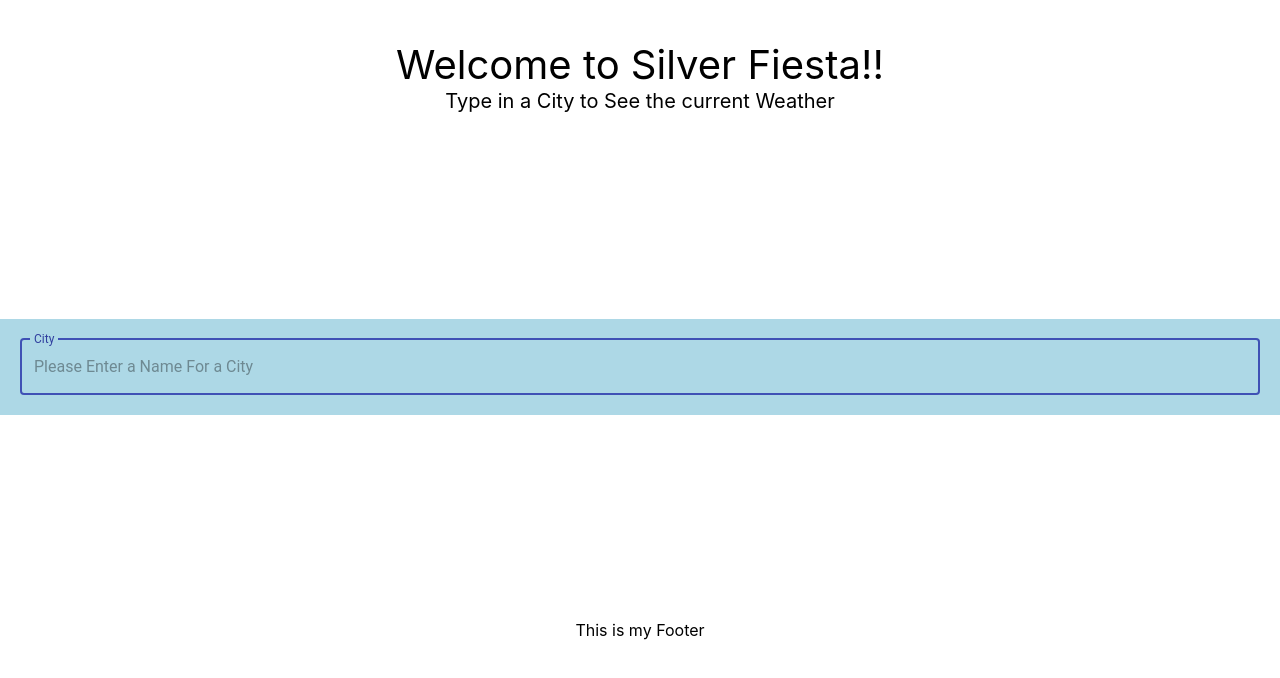
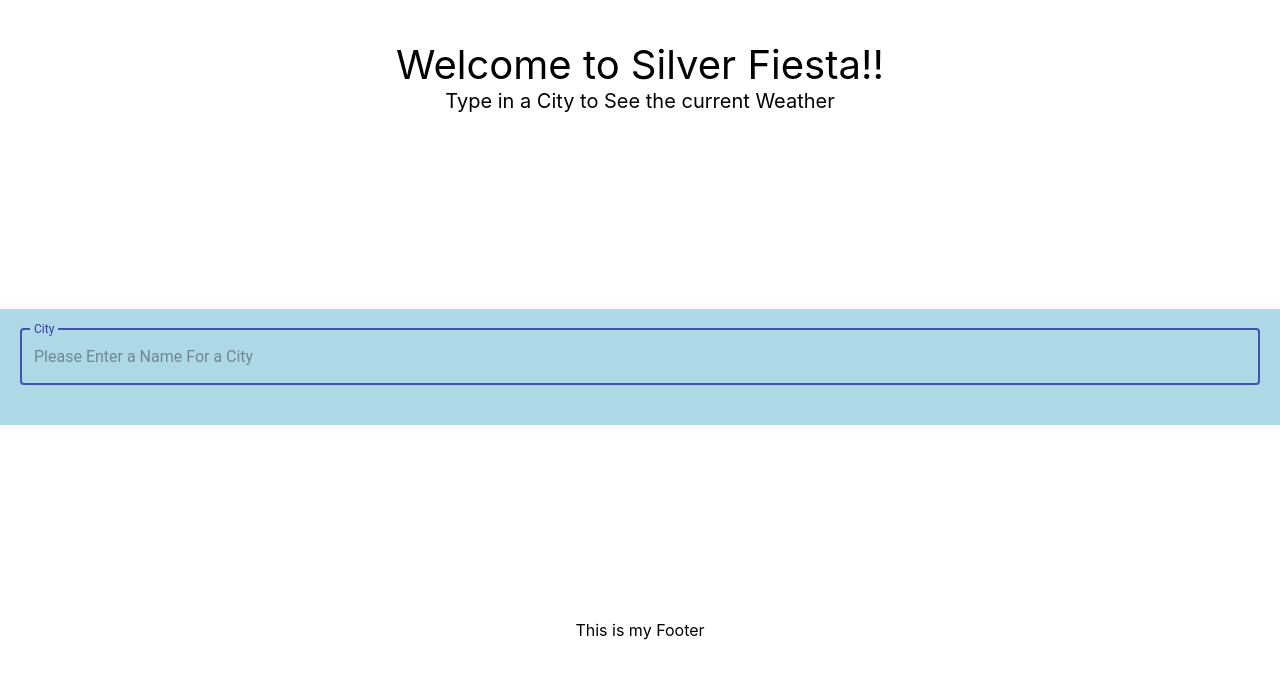
Before and after one commit to eltijuas1988/silver-fiesta, a React (Create React App) app: page / in a window 1280 px wide. Shown: the top 678 px of the page. Built offline with nearby package versions, Linux system fonts and the light colour scheme.

Commit message:
Cleaned up InputBox.

```diff
--- a/src/Body/InputBox.js
+++ b/src/Body/InputBox.js
@@ -7,6 +7,7 @@ const apiKey = 'b2077944e95bdb0c5e00862011d622ad'
 class InputBox extends React.PureComponent {
   state = {
     city: "",
+    error: null,
   }
 
   onChange = (e) => {
@@ -20,29 +21,40 @@ class InputBox extends React.PureComponent {
   }
 
   sendRequest = () => {
+    const domain = "http://api.openweathermap.org/data/2.5/weather"
     const {city} = this.state
+    const params = `?q=${city}&units=imperial&appid=${apiKey}`
 
     if (!city || !city.length > 0) return
-    let url =
-      `http://api.openweathermap.org/data/2.5/weather?q=${city}&units=imperial&appid=${apiKey}`
+    let url = `${domain}${params}`
 
     axios.get(`${url}`)
     .then(res => {
+      this.setState({error: null})
+
       const {data} = res
       const main = data && data.main
       const {temp} = main
+
       console.log({temp})
     })
     .catch(error => {
+      this.setState({error: "Please Enter a Valid City Name"})
+
       console.log({error})
     })
   }
 
   render() {
+    const {error} = this.state
+
     return (
       <TextField
+        error={!!error}
         id="outlined-full-width"
-        label="City"
+        label={"City"}
+        style={{paddingBottom: error ? 0 : 20}}
+        helperText={error}
         placeholder="Please Enter a Name For a City"
         fullWidth
         margin="none"
```
